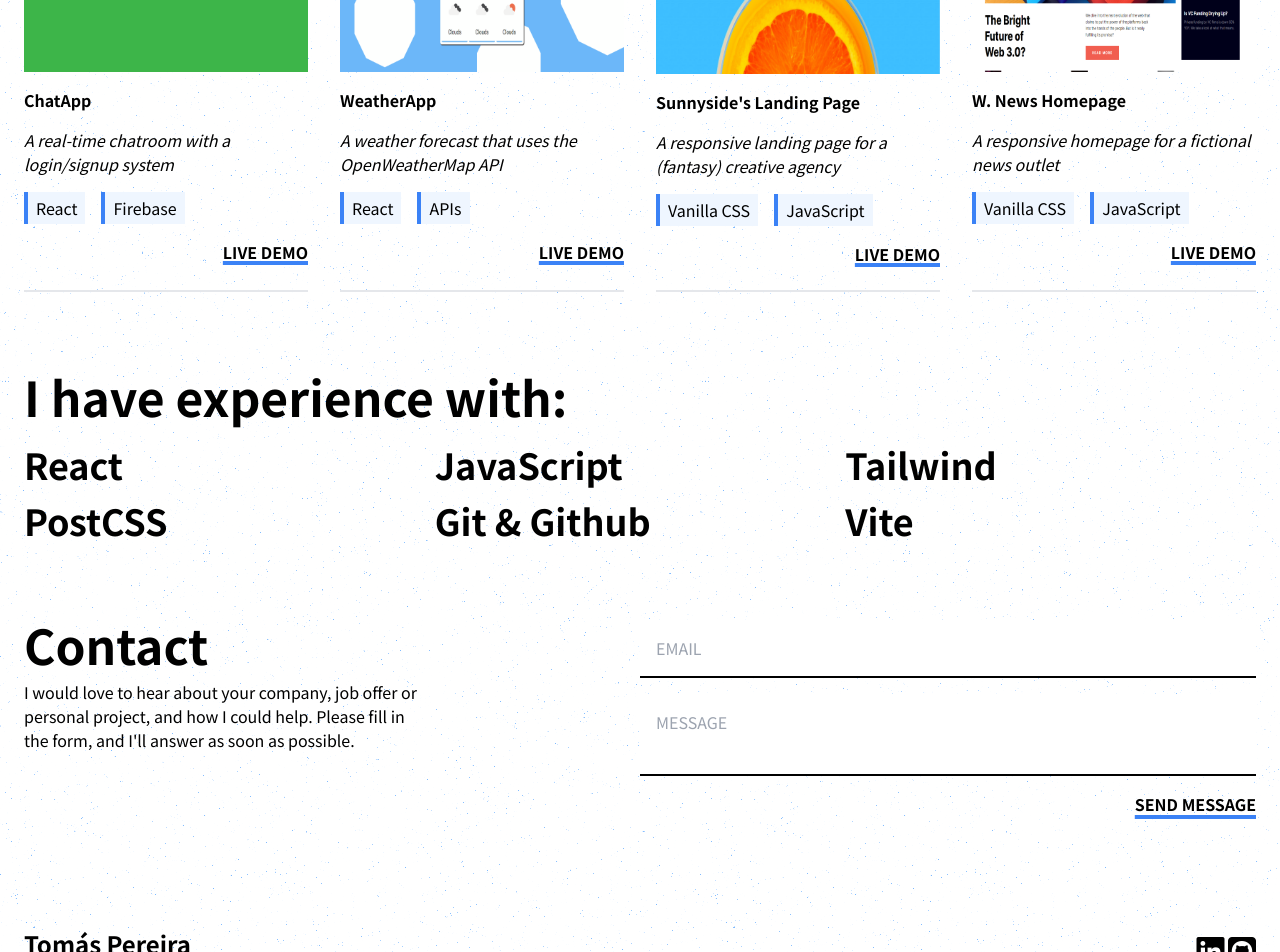
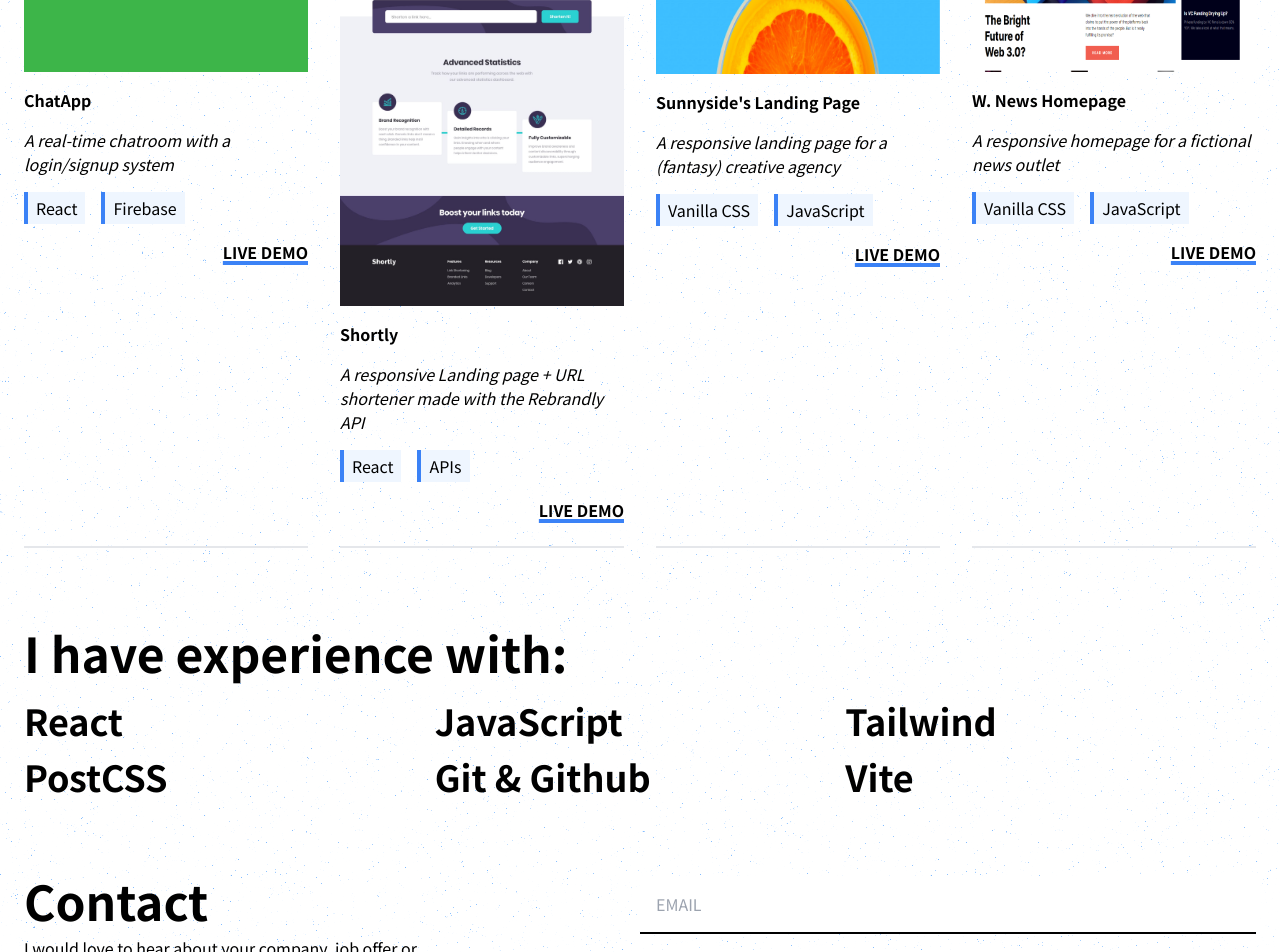
Before and after one commit to TomasPereira-Dev/portfolio, a website built with Vite: page index.html in a window 1280 px wide. Shown: the part 900-1852 px from the top of the page. Built offline with nearby package versions, Linux system fonts and the light colour scheme.

Commit message:
updated projects

```diff
--- a/index.html
+++ b/index.html
@@ -17,8 +17,8 @@
         <p class="text-[8px]">日本語の話し方が全く分かりません</p>
       </div>
       <div>
-        <a href="https://www.linkedin.com/in/tomas-pereira-dev/" target="_blank"><i class="fa-brands fa-linkedin fa-2xl"></i></a>
-        <a href="https://github.com/TomasPereira-Dev" target="_blank"><i class="fa-brands fa-square-github fa-2xl"></i></a>
+        <a href="https://www.linkedin.com/in/tomas-pereira-dev/" target="_blank"><i class="fa-brands fa-linkedin fa-xl"></i></a>
+        <a href="https://github.com/TomasPereira-Dev" target="_blank"><i class="fa-brands fa-square-github fa-xl"></i></a>
       </div>
     </header>
     <section class="flex flex-col items-center gap-6 pb-12 border-gray-200 border-b-2 md:flex-row-reverse md:justify-between md:border-none">
@@ -53,21 +53,19 @@
           <a class="font-bold underline decoration-blue-500 decoration-4 self-end" href="https://tomaspereira-dev.github.io/realtime-chat-firebase/">LIVE DEMO</a>
         </div>
         <div class="flex flex-col gap-2 py-6 max-w-md border-b-2 lg:gap-4">
-          <img class="object-fill" src="./weather-img.jpg" alt="a small tumbnail">
-          <p class="font-bold">WeatherApp</p>
-          <p class="italic">A weather forecast that uses the OpenWeatherMap API</p>
-
+          <img class="object-fill" src="./shortly-img.jpg" alt="a small tumbnail">
+          <p class="font-bold">Shortly</p>
+          <p class="italic">A responsive Landing page + URL shortener made with the Rebrandly API</p>
           <div class="flex gap-4">
             <p class="border-l-4 border-l-blue-500 bg-blue-50 px-2 py-1">React</p>
             <p class="border-l-4 border-l-blue-500 bg-blue-50 px-2 py-1">APIs</p>
           </div>
-          <a class="font-bold underline decoration-blue-500 decoration-4 self-end" href="https://tomaspereira-dev.github.io/react-weather-app/">LIVE DEMO</a>
+          <a class="font-bold underline decoration-blue-500 decoration-4 self-end" href="https://tomaspereira-dev.github.io/frontendMentor-Challenge14/">LIVE DEMO</a>
         </div>
         <div class="flex flex-col gap-2 py-6 max-w-md border-b-2 lg:gap-4">
           <img class="object-fill" src="./sunnyside-img.jpg" alt="a small tumbnail">
           <p class="font-bold">Sunnyside's Landing Page</p>
           <p class="italic">A responsive landing page for a (fantasy) creative agency</p>
-
           <div class="flex gap-4">
             <p class="border-l-4 border-l-blue-500 bg-blue-50 px-2 py-1">Vanilla CSS</p>
             <p class="border-l-4 border-l-blue-500 bg-blue-50 px-2 py-1">JavaScript</p>
@@ -119,8 +117,8 @@
         <p class="text-[8px]">日本語の話し方が全く分かりません</p>
       </div>
       <div>
-        <a href="https://www.linkedin.com/in/tomas-pereira-dev/" target="_blank"><i class="fa-2xl fa-brands fa-linkedin"></i></a>
-        <a href="https://github.com/TomasPereira-Dev" target="_blank"><i class="fa-2xl fa-brands fa-square-github"></i></a>
+        <a href="https://www.linkedin.com/in/tomas-pereira-dev/" target="_blank"><i class="fa-xl fa-brands fa-linkedin"></i></a>
+        <a href="https://github.com/TomasPereira-Dev" target="_blank"><i class="fa-xl fa-brands fa-square-github"></i></a>
       </div>
     </footer>
 
```
Also changed, not shown: public/shortly-img.jpg (added), public/weather-img.jpg (deleted).
